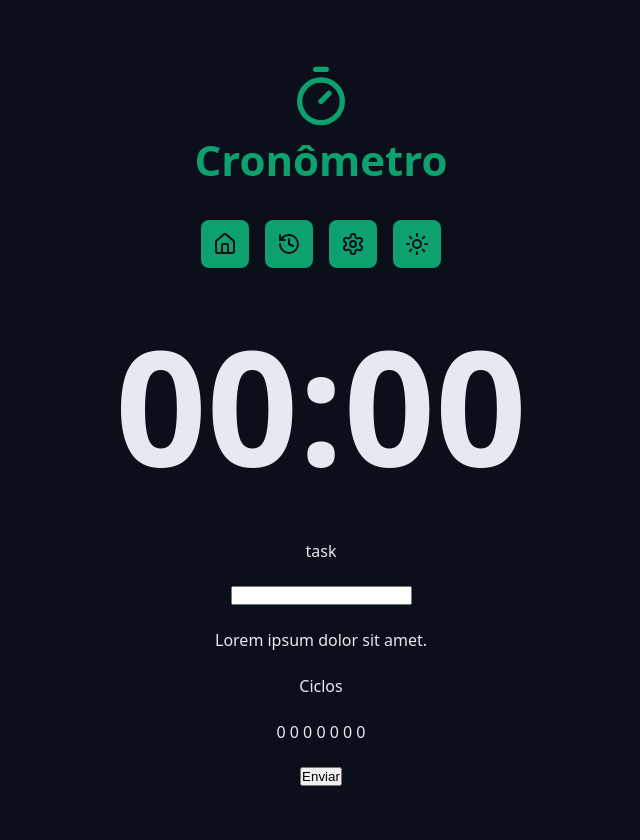
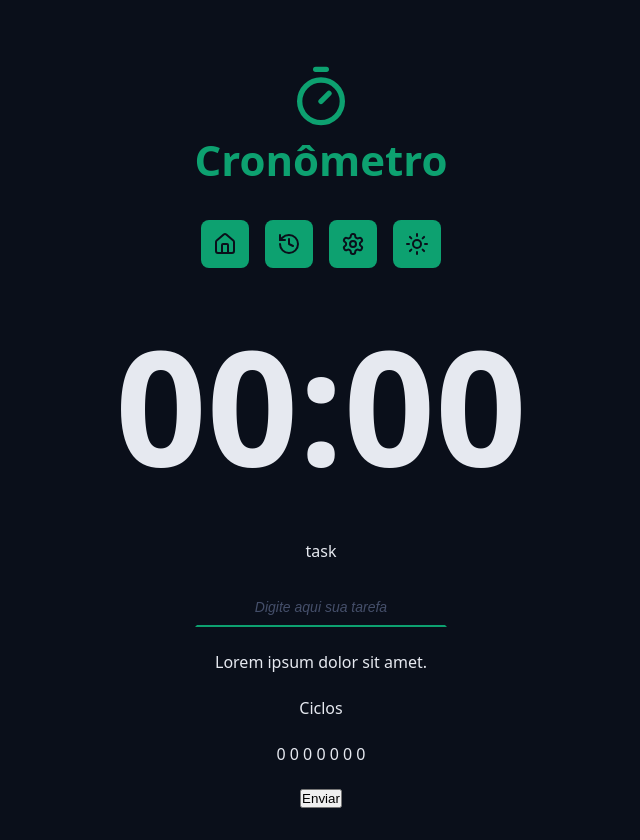
Before and after one commit to GesleyOliveira/cronometroPomodoro, a React (Vite) app: page / in a window 1280 px wide. Shown: the whole page, without its empty margins (319-959 px from the left). Before the commit the page ends 818 px from the top, so only its background shows below. Built offline with nearby package versions, Linux system fonts and the light colour scheme.

Commit message:
style: stylizations

```diff
--- a/src/App.tsx
+++ b/src/App.tsx
@@ -5,7 +5,7 @@ import { Menu } from './components/Menu';
 import './styles/theme.css';
 import './styles/global.css';
 import { CountDown } from './components/CountDown';
-
+import { DefaultInput } from './components/DefaultInput';
 
 export function App() {
   return (
@@ -23,10 +23,14 @@ export function App() {
       </Container>
 
       <Container>
-        <form className='form' action="">
+        <form className='form' action=''>
           <div className='formRow'>
-            <label htmlFor="meuInput">task</label>
-            <input id='meuInput' type="text" />
+            <DefaultInput
+            labelText='task'
+            id='meuInput'
+            type='text'
+            placeholder='Digite aqui sua tarefa'
+            />
           </div>
 
           <div className='formRow'>
--- /dev/null
+++ b/src/components/DefaultInput/index.tsx
@@ -0,0 +1,15 @@
+import styles from './style.module.css';
+
+type DefaultInputProps = {
+  id: string;
+  labelText?: string;
+} & React.ComponentProps<'input'>;
+
+export function DefaultInput({ id, labelText, type, ...rest }: DefaultInputProps) {
+  return (
+    <>
+    {labelText && <label htmlFor={id}>{labelText}</label>}
+    <input className={styles.input} id={id} type={type} {...rest} />
+    </>
+    );
+}
--- /dev/null
+++ b/src/components/DefaultInput/style.module.css
@@ -0,0 +1,28 @@
+.input {
+  background-color: transparent;
+  text-align: center;
+  font-size: 1.8rem;
+  padding: 0.8rem;
+  color: var(--text-default);
+  outline: none;
+
+  border: 0.2rem solid transparent;
+  border-bottom: 0.2rem solid var(--primary);
+  transition: all 0.1s ease-in-out;
+}
+
+.input:focus {
+  border-radius: 0.8rem;
+  border: 0.2rem solid var(--primary);
+}
+
+.input::placeholder {
+  color: var(--gray-500);
+  font-size: 1.4rem;
+  font-style: italic;
+}
+
+.input:disabled {
+  border-bottom: 0.2 solid var(--disabled);
+  color: var(--text-muted);
+}
```
